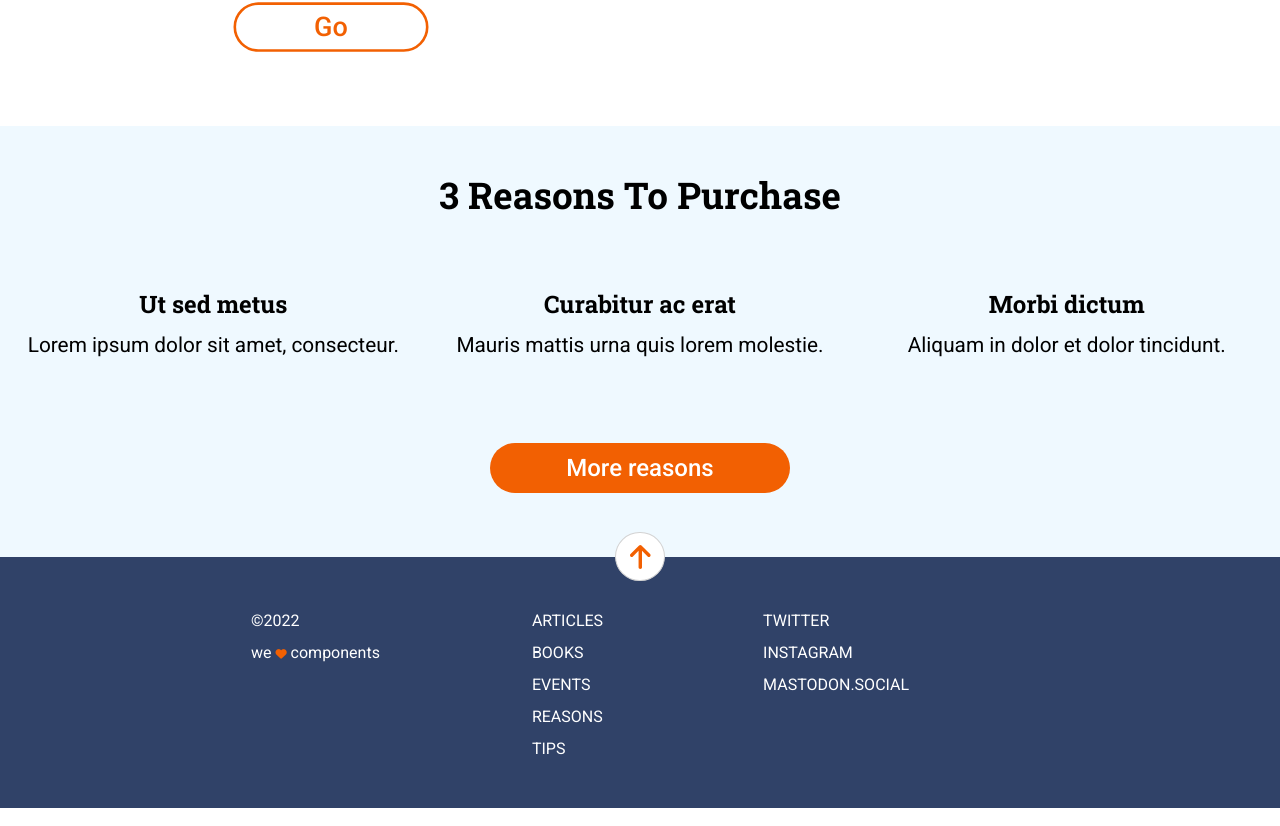
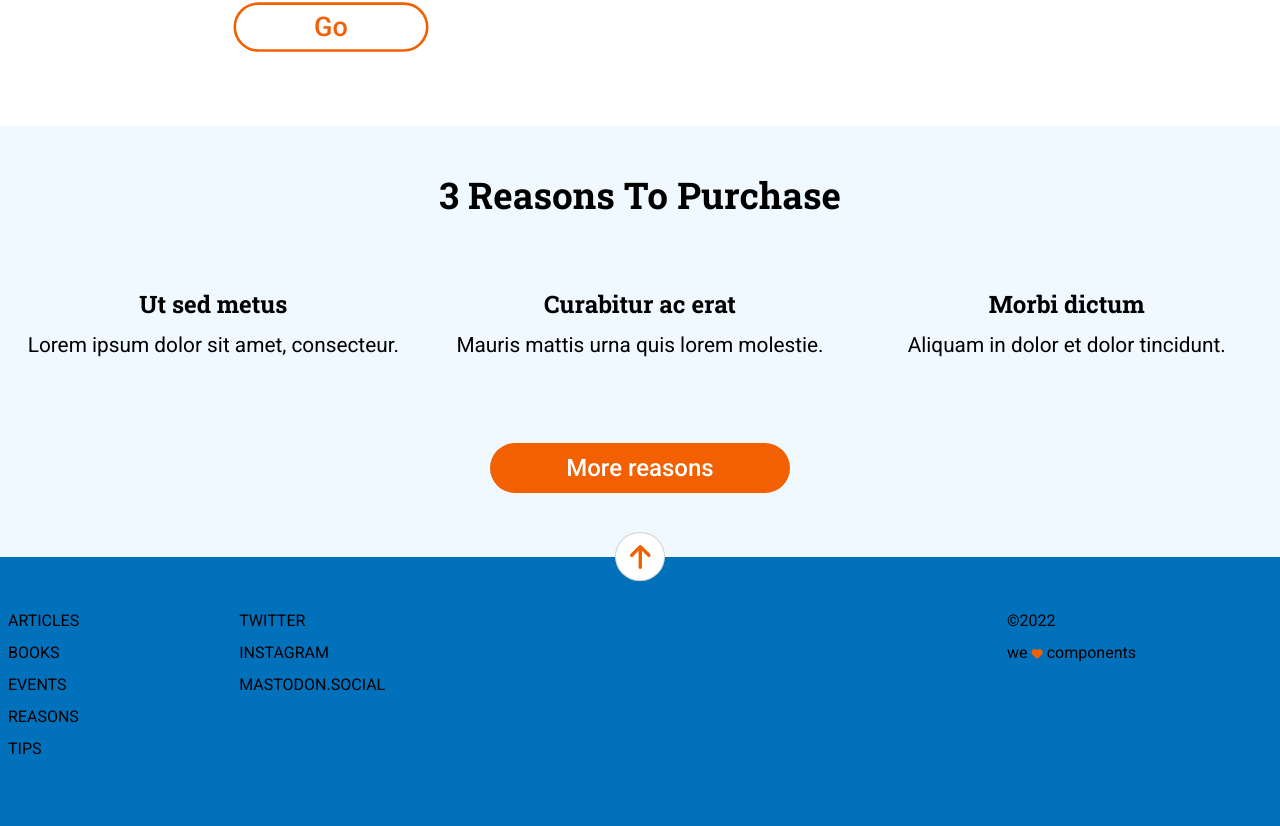
Before and after one commit to Calpurniax/modulo-1-evaluacion-final, a website: page docs/index.html in a window 1280 px wide. Shown: the part 1134-1960 px from the top of the page. Drawn offline with nearby package versions, Linux system fonts and the light colour scheme; files that its build step writes are made by us from their sources.

Commit message:
finish new footer

```diff
--- a/src/scss/layout/_footer.scss
+++ b/src/scss/layout/_footer.scss
@@ -2,8 +2,8 @@
 
 .footer {
   font-family: $fonttext;
-  background-color: $footer-background;
-  color: $footer-text;
+  background-color: $blue;
+  color: black;
   text-align: center;
   display: flex;
   flex-direction: column;
@@ -12,7 +12,7 @@
   padding-top: 4rem;
   padding-bottom: 3rem;
   @include tablet {
-    flex-direction: row-reverse;
+    flex-direction: row;
     justify-content: space-between;
     text-align: left;
     padding-top: 3rem;
@@ -20,7 +20,7 @@
     align-items: flex-start;
   }
   @include desktop {
-    justify-content: center;
+    justify-content: space-between;
   }
   &__nav {
     text-transform: uppercase;
@@ -35,17 +35,22 @@
       }
     }
     &--web {
-      margin-bottom: 1.7rem;
+      margin-bottom: 45px;
     }
     &--social {
-      margin-bottom: 1.7rem;
+      margin-bottom: 45px;
     }
     a {
-      color: $footer-text;
+      color: black;
       text-decoration: none;
     }
     &--li {
       padding: 0.5rem;
+    }
+  }
+  &__component {
+    @include tablet {
+      color: $button-primary;
     }
   }
   &__copy {
```
Also changed, not shown: src/html/partials/footer.html (+2 -1 lines).
